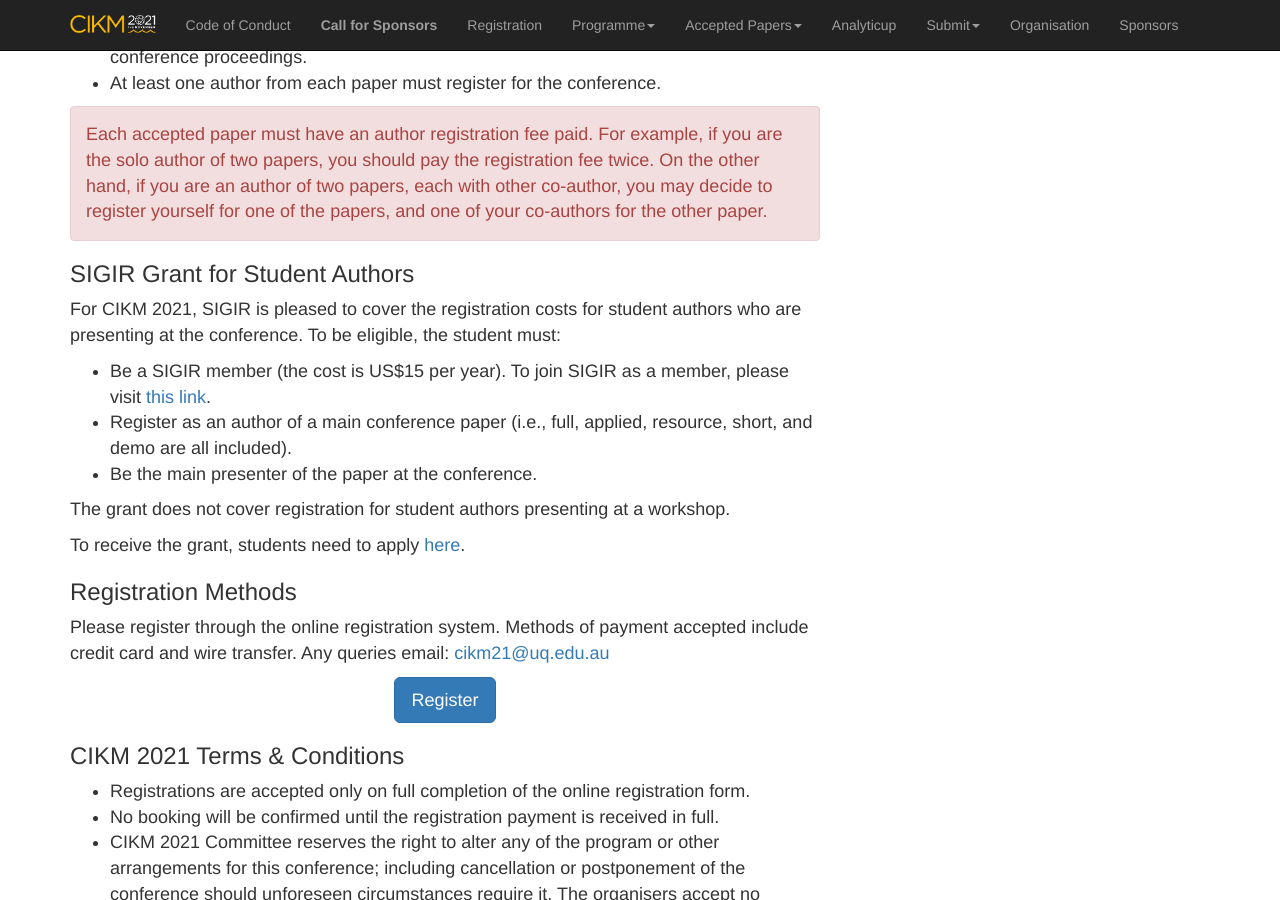
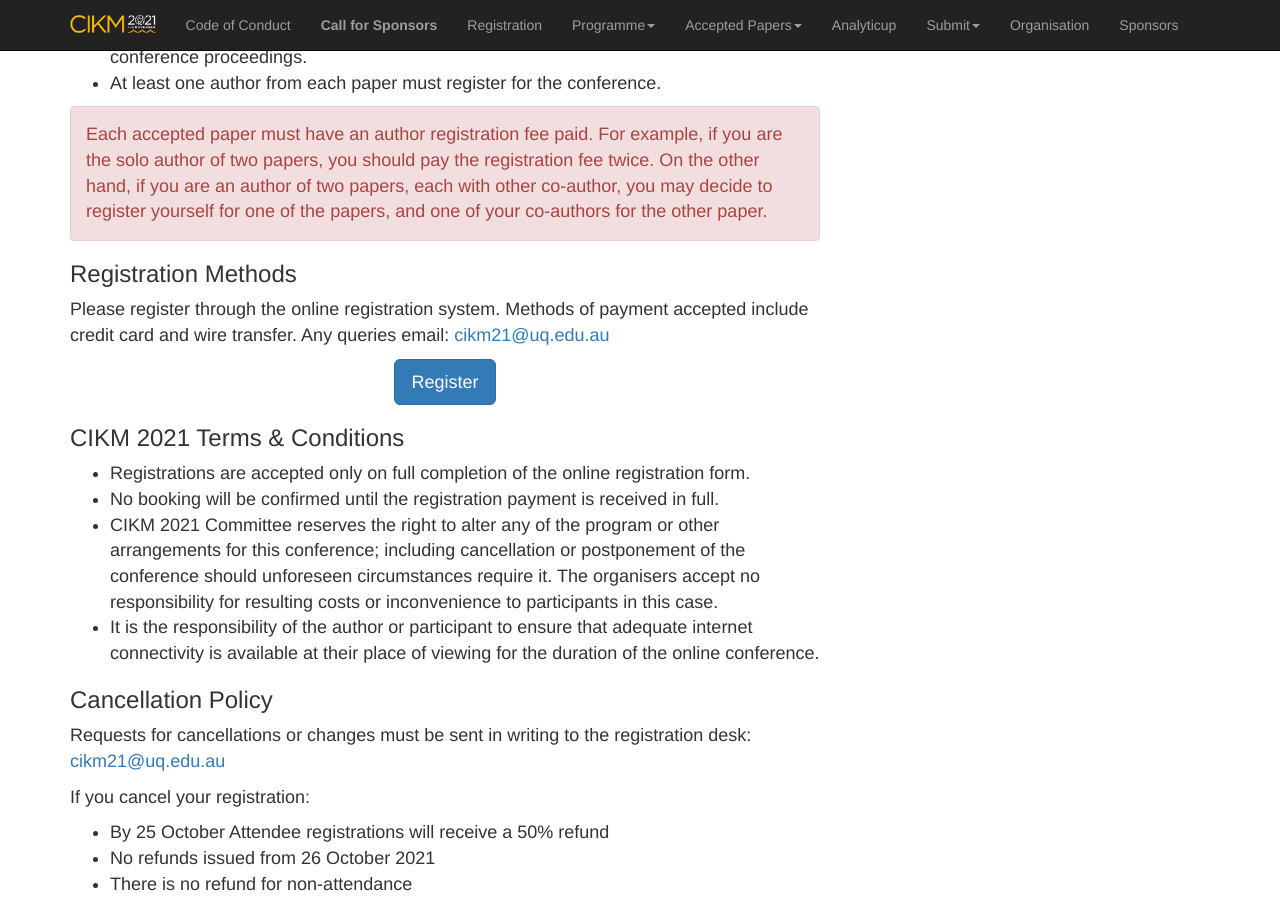
Before and after one commit to ielab/cikm2021-website, a Jekyll site: the page built from registration.md, in a window 1280 px wide and 900 px high, scrolled down 1383 px. Built offline with Jekyll 4.4.1, drawn with Linux system fonts in a browser that asks for light colours; our own code applies the rules of GitHub Pages for plain Markdown files; comment, search, counter and statistics services are not loaded.

Commit message:
removed sigir student grant

```diff
--- a/registration.md
+++ b/registration.md
@@ -80,19 +80,6 @@ To join SIGWEB as a member, please visit [this link](https://www.sigweb.org/abou
 
 <div class="alert alert-danger" role="alert">Each accepted paper must have an author registration fee paid. For example, if you are the solo author of two papers, you should pay the registration fee twice. On the other hand, if you are an author of two papers, each with other co-author, you may decide to register yourself for one of the papers, and one of your co-authors for the other paper. </div>
 
-
-### SIGIR Grant for Student Authors
-
-For CIKM 2021, SIGIR is pleased to cover the registration costs for student authors who are presenting at the conference. To be eligible, the student must:
-
- - Be a SIGIR member (the cost is US$15 per year). To join SIGIR as a member, please visit [this link](https://sigir.org/general-information/membership/).
- - Register as an author of a main conference paper (i.e., full, applied, resource, short, and demo are all included).
- - Be the main presenter of the paper at the conference.
-
-The grant does not cover registration for student authors presenting at a workshop.
-
-To receive the grant, students need to apply [here](https://unc.az1.qualtrics.com/jfe/form/SV_eJt5lVcDsoN9M46?conference=CIKM2021).
-
 ### Registration Methods
 
 Please register through the online registration system. Methods of payment accepted include credit card and wire transfer. Any queries email: [cikm21@uq.edu.au](mailto:cikm21@uq.edu.au)
```
